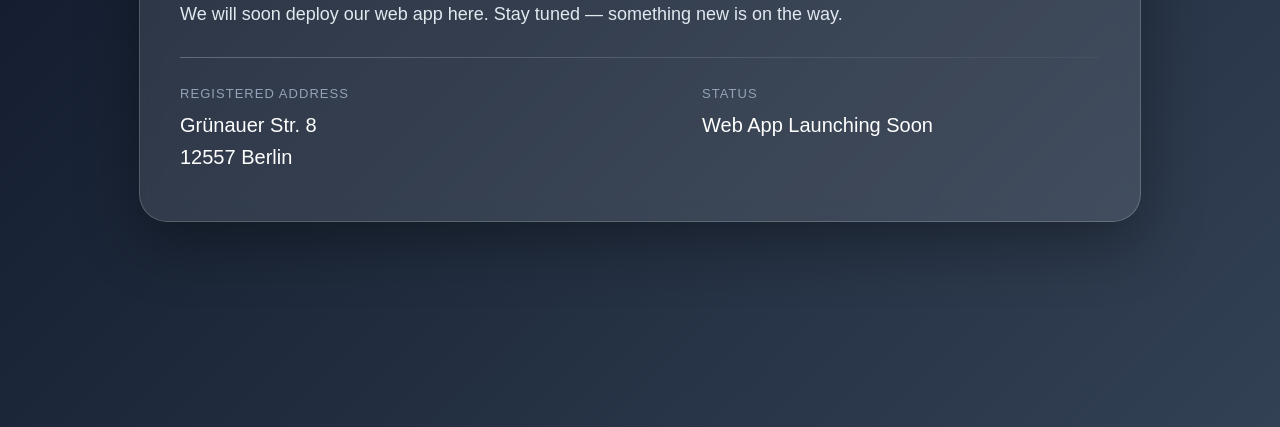
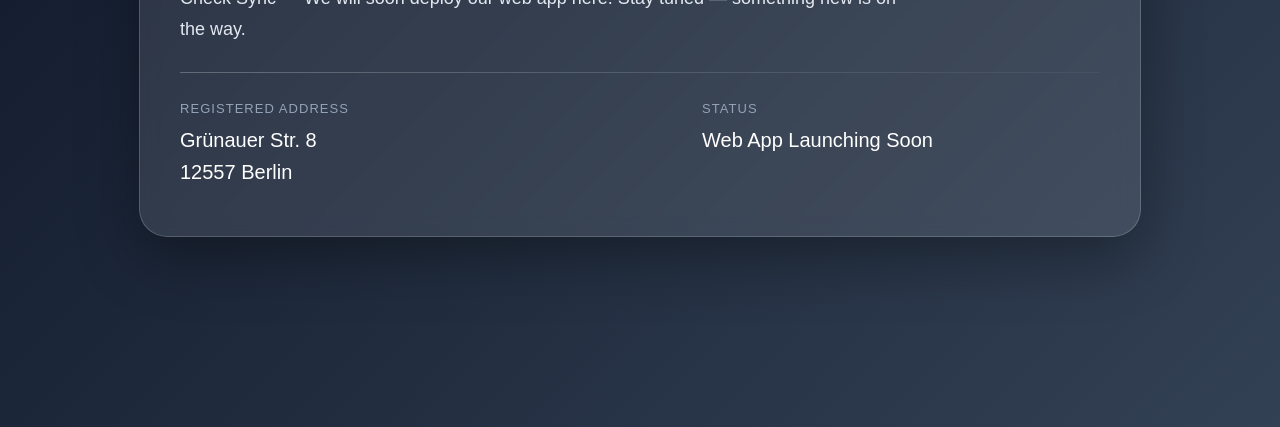
Before and after one commit to fscrock/landing-page-test, a plain HTML site: page index.html in a window 1280 px wide. Shown: the part 373-800 px from the top of the page. Drawn offline with Linux system fonts and the light colour scheme.

Commit message:
test for sync
test for sync

```diff
--- a/index.html
+++ b/index.html
@@ -16,7 +16,7 @@
     </h1>
 
     <p style="margin:0 0 28px 0; font-size:18px; line-height:1.7; color:#e2e8f0; max-width:720px;">
-      We will soon deploy our web app here. Stay tuned — something new is on the way.
+      Check Sync --- We will soon deploy our web app here. Stay tuned — something new is on the way.
     </p>
 
     <div style="height:1px; background:linear-gradient(90deg, rgba(255,255,255,0.25), rgba(255,255,255,0.04)); margin:28px 0;"></div>
```
